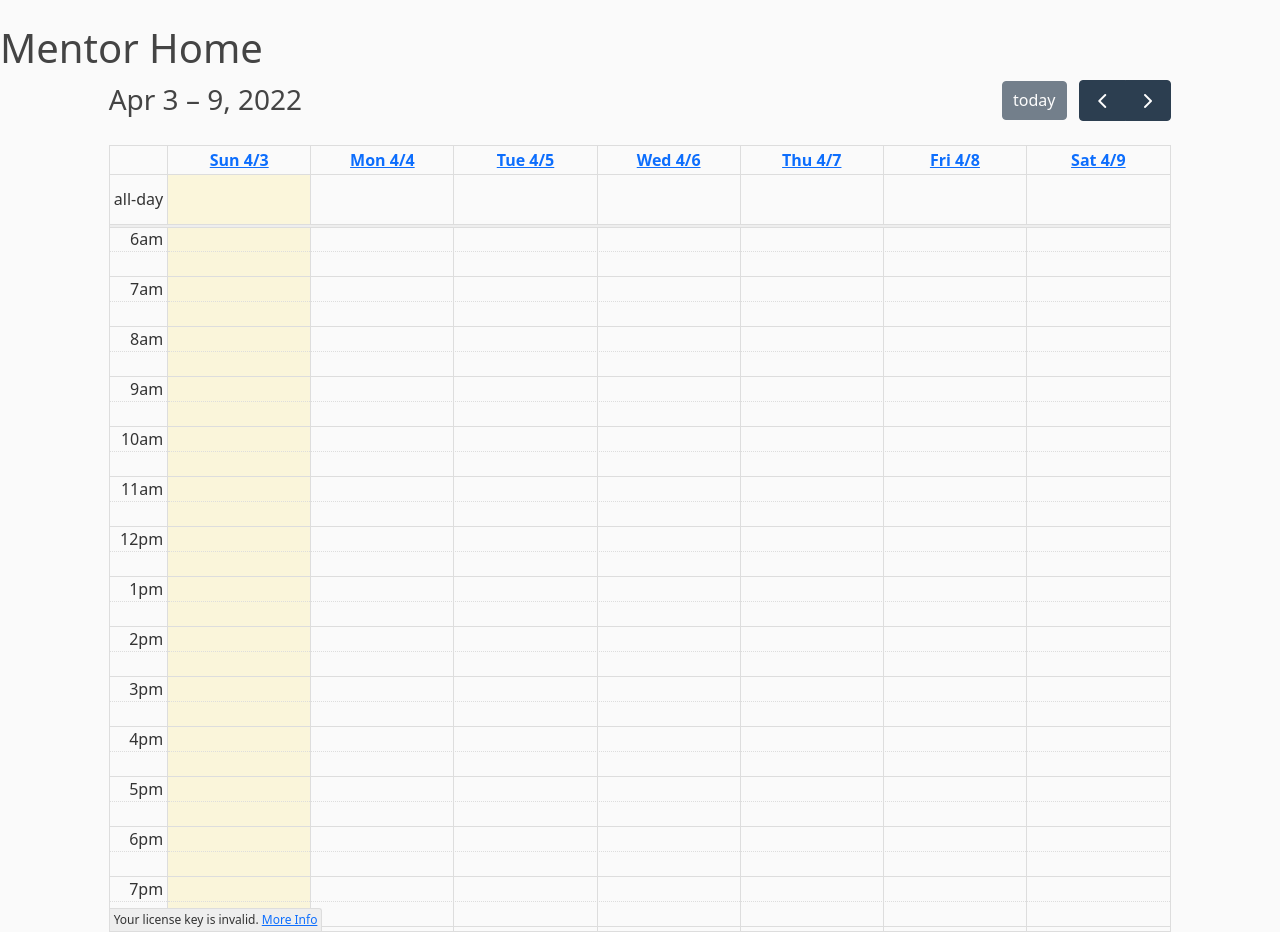
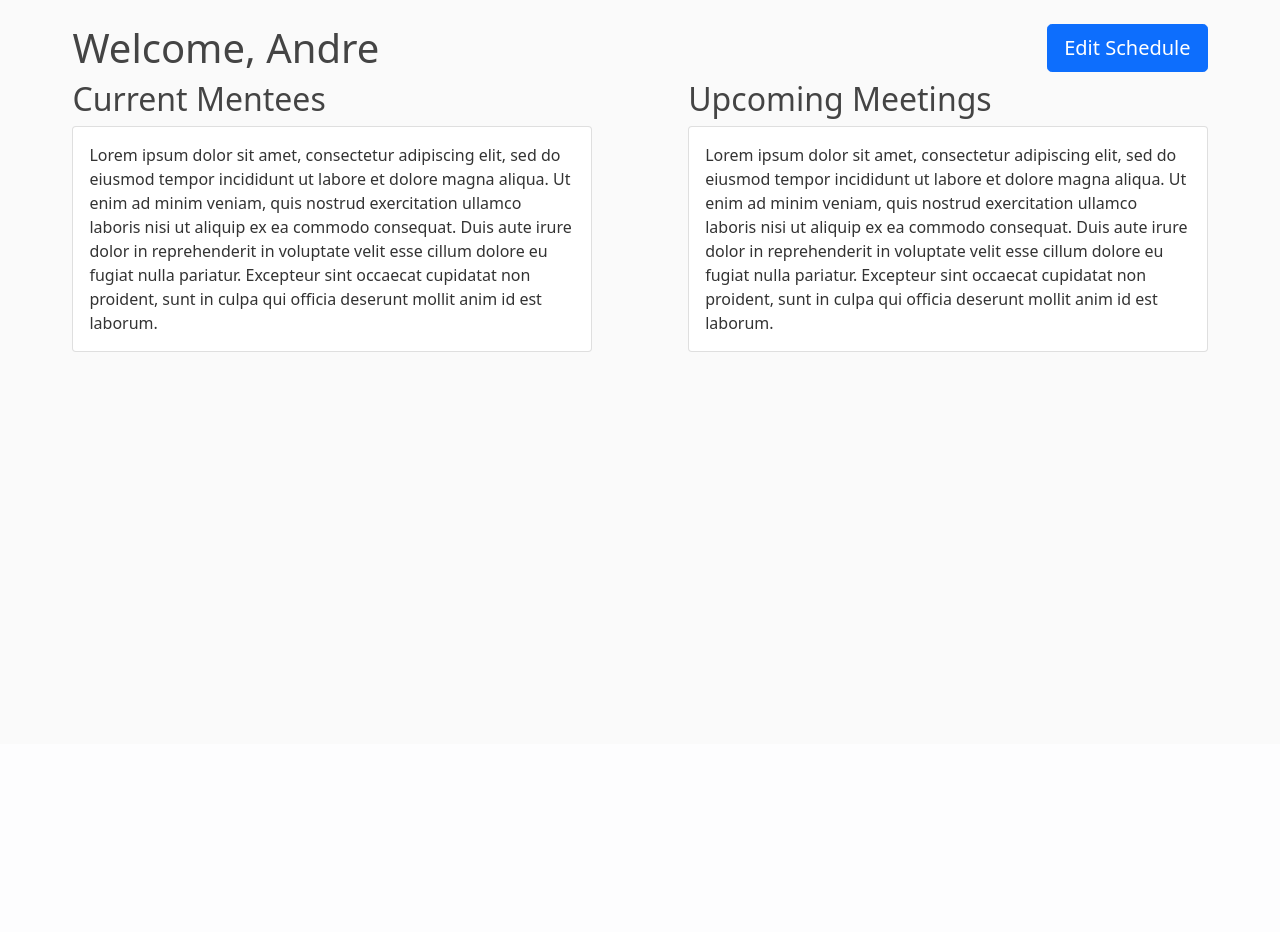
Before and after one commit to ShikaiWang-Sky/CodeToGiveAlpharetta, a Flask app: template flaskblog/templates/mentor-home.html in a window 1280 px wide. Shown: the part 56-988 px from the top of the page. After the commit the page ends 408 px from the top, so only its background shows below. Run offline with Flask 2, Linux system fonts and the light colour scheme; the template is opened without the code that fills it, so the values that code supplies are empty; a user stored in the database is signed in; parts of the project's set-up code (start-up, migrations or seed data) failed here and were passed over.

Commit message:
Align elements, add edit schedule button

```diff
--- a/flaskblog/templates/mentor-home.html
+++ b/flaskblog/templates/mentor-home.html
@@ -3,8 +3,8 @@
 <!-- https://fullcalendar.io/docs -->
 
 {% block stylesheet %}
-    <link rel="stylesheet" type="text/css" href=" {{ url_for('static', filename='lib/main.css') }}"/>
-    <script src="{{ url_for('static', filename='lib/main.js')}}"></script>
+    <link rel="stylesheet" type="text/css" href=" {{ url_for('static', filename='fullcalendar/lib/main.css') }}"/>
+    <script src="{{ url_for('static', filename='fullcalendar/lib/main.js')}}"></script>
 
     <script>
         document.addEventListener('DOMContentLoaded', function() {
@@ -25,10 +25,29 @@
 
 
 {% block content %}
-    <h1>Mentor Home</h1>
-    <div class="row">
-        <div class="col-md-10 offset-md-1">
-            <div id="calendar"></div>
+    <div class="row justify-content-evenly">
+        <div class="col-md-5">
+            <h1>Welcome, {{ current_user.first_name }}</h1>
+        </div>
+        <div class="col-md-5">
+            <a href="/schedule" class="btn btn-primary btn-lg float-end">Edit Schedule</a>
+        </div>
+    </div>
+
+    <div class="row justify-content-evenly">
+        <div class="col-md-5">
+            <h2>Current Mentees</h2>
+            <div class="card">
+                <!-- Can be retrieved from "Meetings"? -->
+                <p class="m-3">Lorem ipsum dolor sit amet, consectetur adipiscing elit, sed do eiusmod tempor incididunt ut labore et dolore magna aliqua. Ut enim ad minim veniam, quis nostrud exercitation ullamco laboris nisi ut aliquip ex ea commodo consequat. Duis aute irure dolor in reprehenderit in voluptate velit esse cillum dolore eu fugiat nulla pariatur. Excepteur sint occaecat cupidatat non proident, sunt in culpa qui officia deserunt mollit anim id est laborum.</p>
+            </div>
+        </div>
+        <div class="col-md-5">
+            <h2> Upcoming Meetings</h2>
+            <div class="card">
+                <!-- Can be retrieved from "Meetings"? -->
+                <p class="m-3">Lorem ipsum dolor sit amet, consectetur adipiscing elit, sed do eiusmod tempor incididunt ut labore et dolore magna aliqua. Ut enim ad minim veniam, quis nostrud exercitation ullamco laboris nisi ut aliquip ex ea commodo consequat. Duis aute irure dolor in reprehenderit in voluptate velit esse cillum dolore eu fugiat nulla pariatur. Excepteur sint occaecat cupidatat non proident, sunt in culpa qui officia deserunt mollit anim id est laborum.</p>
+            </div>
         </div>
     </div>
 {% endblock content %}
```
